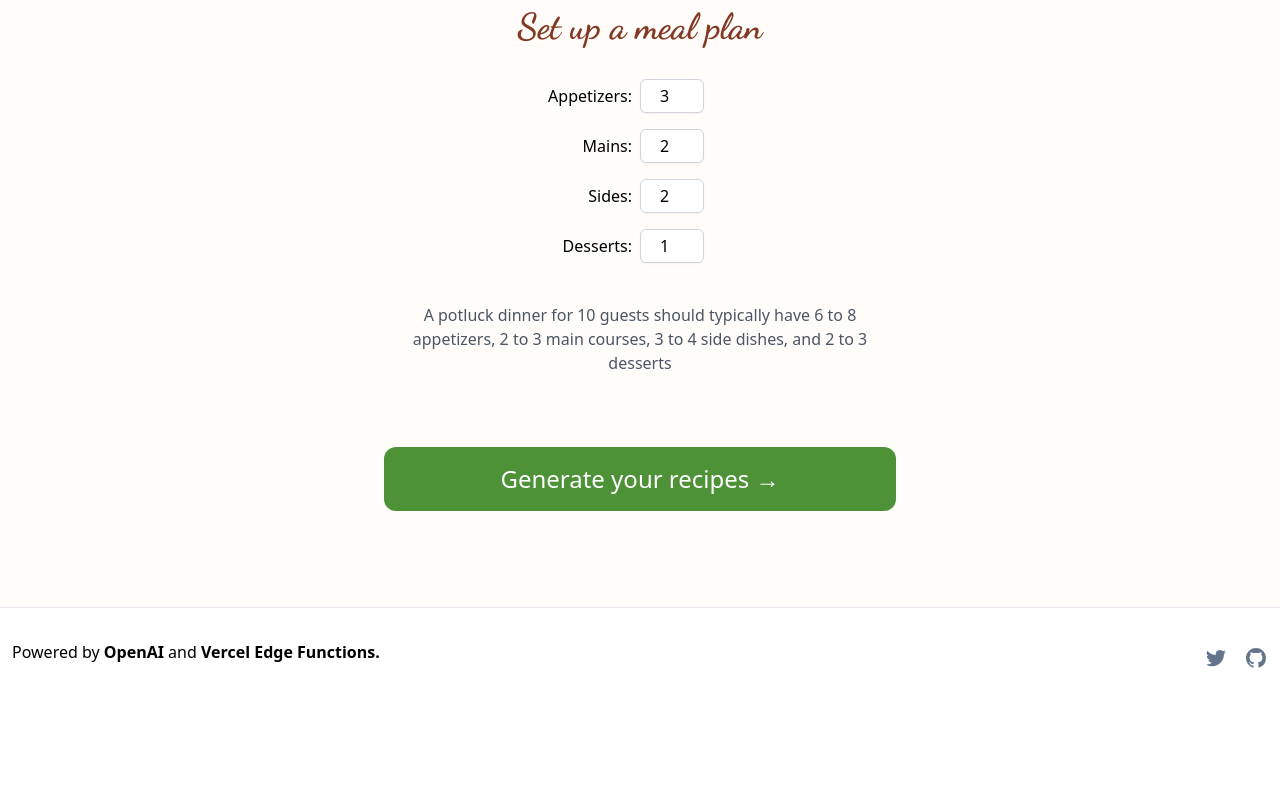
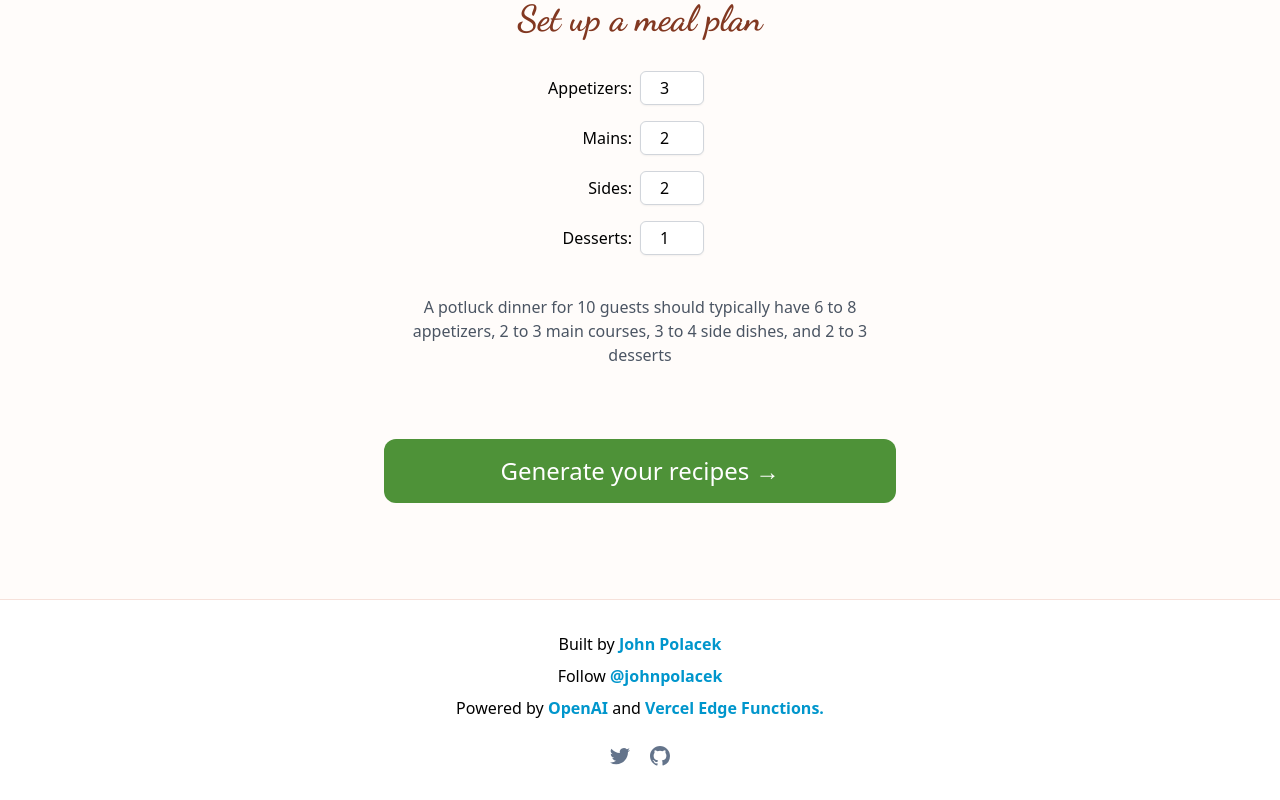
Before and after one commit to bestsoftwaretopappreviews22/botluck, a Next.js app: page / in a window 1280 px wide. Shown: the part 673-1473 px from the top of the page. Before the commit the page ends 1368 px from the top, so only its background shows below. Built offline with nearby package versions, Linux system fonts and the light colour scheme.

Commit message:
update footer

```diff
--- a/components/Footer.tsx
+++ b/components/Footer.tsx
@@ -1,15 +1,37 @@
-import Link from "next/link";
+import Link from "next/link"
 
 export default function Footer() {
   return (
-    <footer className="text-center h-16 sm:h-20 w-full sm:pt-2 pt-4 border-t flex sm:flex-row flex-col justify-between items-center px-3 space-y-3 sm:mb-0 mb-3">
+    <footer className="flex flex-col justify-center items-center gap-2 text-center pt-8 pb-4 w-full border-primary-100 border-t ">
+      <div>
+        Built by{" "}
+        <a
+          href="https://johnpolacek.com/"
+          target="_blank"
+          rel="noreferrer"
+          className="font-bold hover:underline transition underline-offset-2 text-blue-600"
+        >
+          John Polacek
+        </a>
+      </div>
+      <div>
+        Follow{" "}
+        <a
+          href="https://twitter.com/johnpolacek"
+          target="_blank"
+          rel="noreferrer"
+          className="font-bold hover:underline transition underline-offset-2 text-blue-600"
+        >
+          @johnpolacek
+        </a>
+      </div>
       <div>
         Powered by{" "}
         <a
           href="https://openai.com/"
           target="_blank"
           rel="noreferrer"
-          className="font-bold hover:underline transition underline-offset-2"
+          className="font-bold hover:underline transition underline-offset-2 text-blue-600"
         >
           OpenAI{" "}
         </a>
@@ -18,14 +40,14 @@ export default function Footer() {
           href="https://vercel.com/"
           target="_blank"
           rel="noreferrer"
-          className="font-bold hover:underline transition underline-offset-2"
+          className="font-bold hover:underline transition underline-offset-2 text-blue-600"
         >
           Vercel Edge Functions.
         </a>
       </div>
-      <div className="flex space-x-4 pb-4 sm:pb-0">
+      <div className="flex space-x-4 py-4">
         <Link
-          href="https://twitter.com/nutlope"
+          href="https://twitter.com/johnpolacek"
           className="group"
           aria-label="TaxPal on Twitter"
         >
@@ -37,9 +59,9 @@ export default function Footer() {
           </svg>
         </Link>
         <Link
-          href="https://github.com/Nutlope/twitterbio"
+          href="https://github.com/johnpolacek/"
           className="group"
-          aria-label="TaxPal on GitHub"
+          aria-label="John Polacek on GitHub"
         >
           <svg
             aria-hidden="true"
@@ -50,5 +72,5 @@ export default function Footer() {
         </Link>
       </div>
     </footer>
-  );
+  )
 }
--- a/pages/_document.tsx
+++ b/pages/_document.tsx
@@ -1,4 +1,4 @@
-import Document, { Head, Html, Main, NextScript } from "next/document";
+import Document, { Head, Html, Main, NextScript } from "next/document"
 
 class MyDocument extends Document {
   render() {
@@ -36,8 +36,8 @@ class MyDocument extends Document {
           <NextScript />
         </body>
       </Html>
-    );
+    )
   }
 }
 
-export default MyDocument;
+export default MyDocument
--- a/pages/index.tsx
+++ b/pages/index.tsx
@@ -1,14 +1,13 @@
-import type { NextPage } from "next";
-import Head from "next/head";
-import Header from "../components/Header";
-import App from "../components/App";
-import Footer from "../components/Footer";
-import { AppContextProvider } from "../components/AppContext";
+import type { NextPage } from "next"
+import Head from "next/head"
+import Header from "../components/Header"
+import App from "../components/App"
+import Footer from "../components/Footer"
+import { AppContextProvider } from "../components/AppContext"
 
 const Home: NextPage = () => {
-
   return (
-    <div className="flex flex-col items-center justify-center py-2 min-h-screen">
+    <div className="flex flex-col items-center justify-center min-h-screen">
       <Head>
         <title>BotLuck - Group Pot Luck Dinner Generator</title>
         <link rel="icon" href="/favicon.ico" />
@@ -19,7 +18,7 @@ const Home: NextPage = () => {
       </AppContextProvider>
       <Footer />
     </div>
-  );
-};
+  )
+}
 
-export default Home;
+export default Home
```
